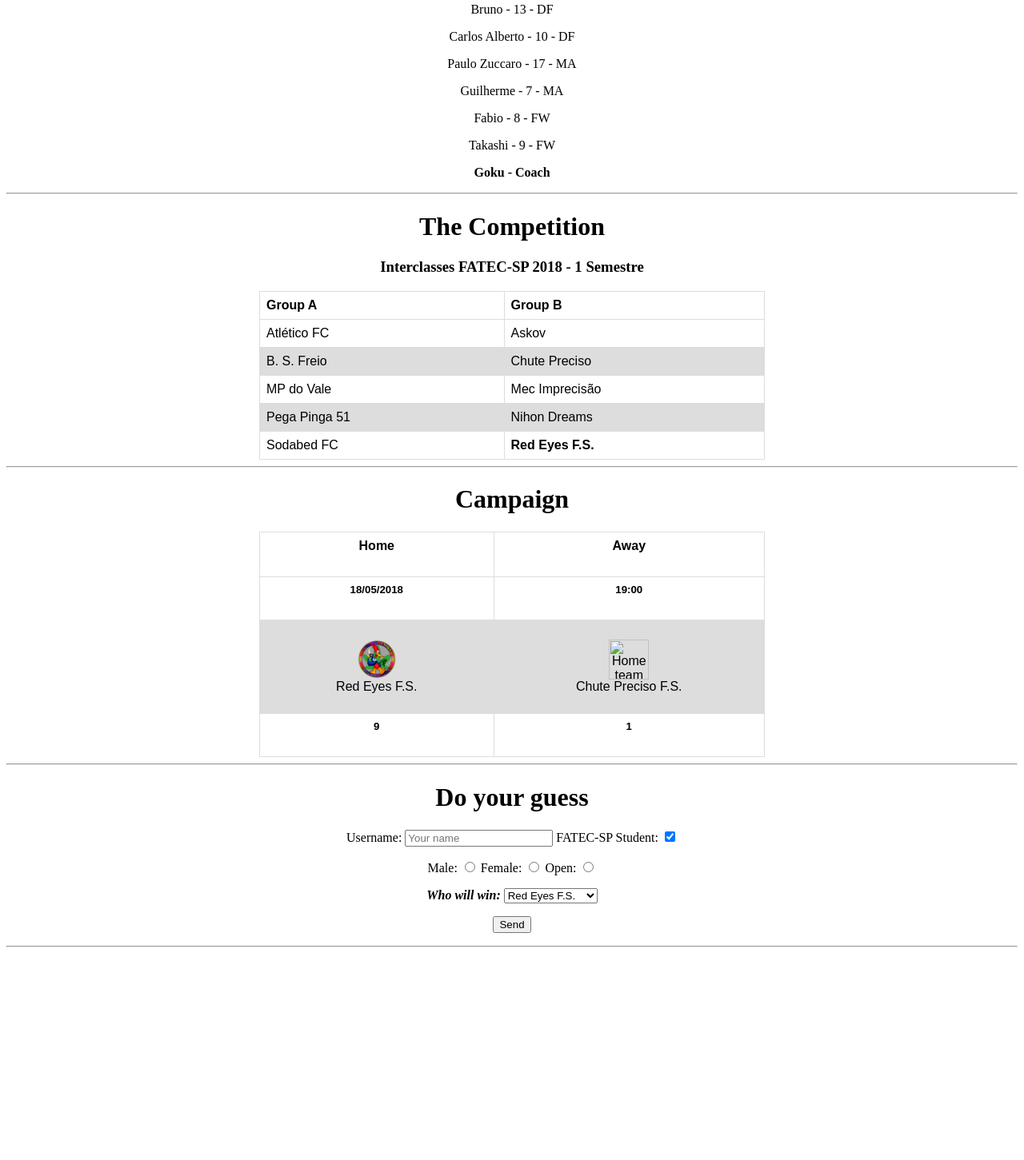
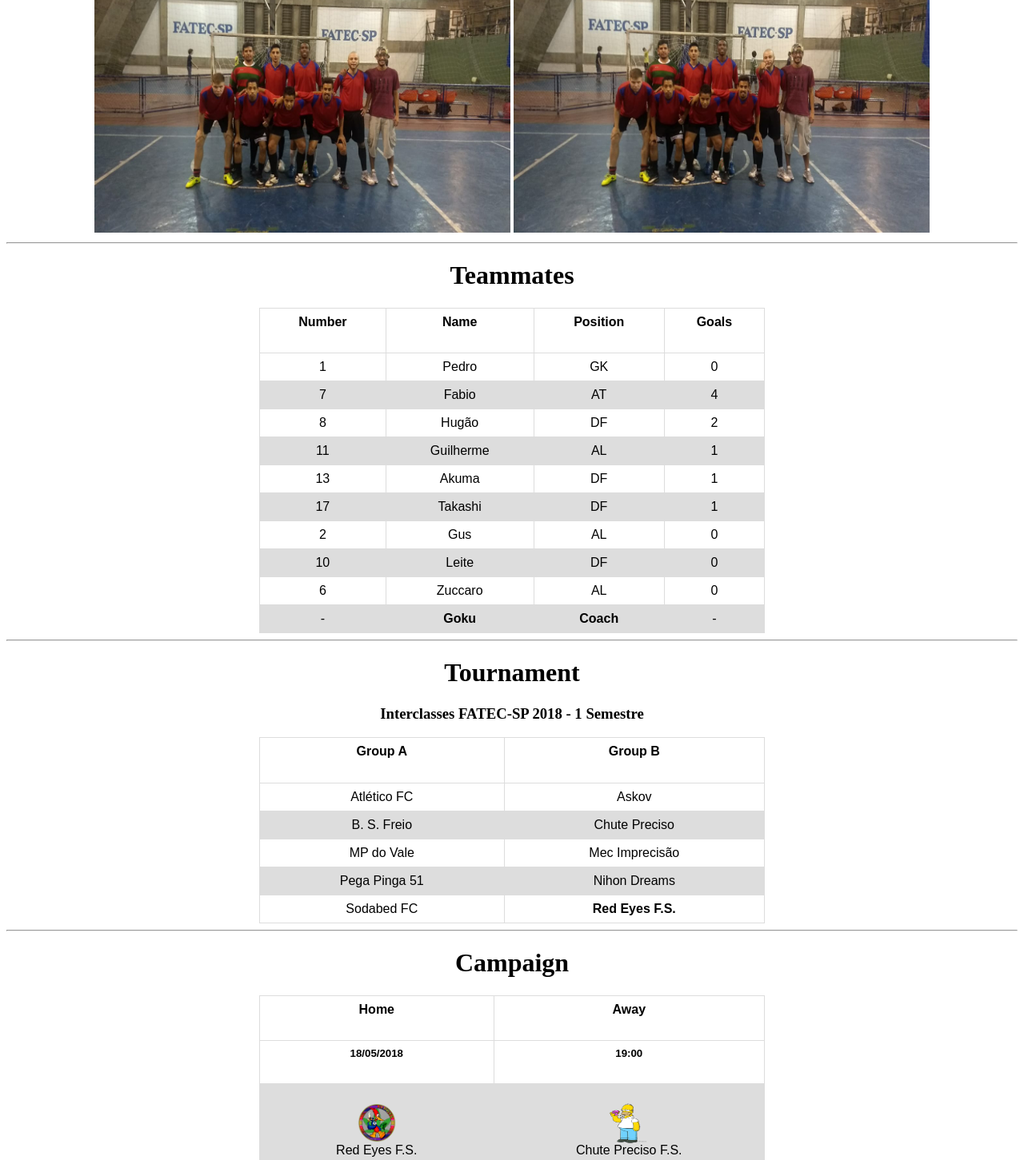
Before and after one commit to BrunoVianaSP/Web2.0Course, a plain HTML site: page 1-html/challenge-1/redeyesfs.html in a window 1280 px wide. Shown: the part 471-1922 px from the top of the page at 80% size. Before the commit the page ends 1664 px from the top, so only its background shows below. Drawn offline with Linux system fonts and the light colour scheme.

Commit message:
Done challenge

```diff
--- a/1-html/challenge-1/redeyesfs.html
+++ b/1-html/challenge-1/redeyesfs.html
@@ -12,7 +12,7 @@
 
             td, th {
                 border: 1px solid #dddddd;
-                text-align: left;
+                text-align: center;
                 padding: 8px;
             }
 
@@ -27,20 +27,115 @@
 
     <body>
         <div align="center">
-            <h1><strong>Red Eyes F.S.</strong></h1>
-            <img id="top" src="redeyesfs.png" width="150" height="150">
+            <figure align="center">
+                <img src="redeyesfs.png" alt="Home team" width="200" height="200"/>
+                <figcaption><h1><strong>Red Eyes F.S.</strong></h1></figcaption>
+            </figure>
+
+            <div width="50%">
+                <p>The team was founded by a student group, a year before start playing, in a different conversation in <em>04-20-2017</em> while the group was studying at Fatec-SP.</p>
+            </div>
         </div>
 
         <hr>
 
 
-
-
+        <div align="center">
+            <h1 ><strong>Gallery</strong></h1>
+            <img src="img1.jpg" alt="Primeira" width="520" height="350"/>
+            <img src="img2.jpg" alt="Segunda" width="520" height="350"/>
+        </div>
+        <hr>
 
 
         <div align="center">
-            <h1><strong>The Team</strong></h1>
-            <p>The team was founded by Bruno Viana and Carlos Alberto a year before start playing in a conversation in <em>04-20-2017</em> while the were studying at Fatec-SP. Since then the team has become popular at the college by your teammates the were very know for their soccer abilities even before they could play a match together.</p>
+
+            <h1 ><strong>Teammates</strong></h1>
+
+            <table>
+                <thead>
+                    <tr>
+                        <th><h4>Number</h4></th>
+                        <th><h4>Name</h4></th>
+                        <th><h4>Position</h4></th>
+                        <th><h4>Goals</h4></th>
+                    </tr>
+                </thead>
+                <tbody>
+                    <tr>
+                        <td>1</td>
+                        <td>Pedro</td>
+                        <td>GK</td>
+                        <td>0</td>
+                    </tr>
+
+                    <tr>
+                        <td>7</td>
+                        <td>Fabio</td>
+                        <td>AT</td>
+                        <td>4</td>
+                    </tr>
+
+                    <tr>
+                        <td>8</td>
+                        <td>Hugão</td>
+                        <td>DF</td>
+                        <td>2</td>
+                    </tr>
+
+                    <tr>
+                        <td>11</td>
+                        <td>Guilherme</td>
+                        <td>AL</td>
+                        <td>1</td>
+                    </tr>
+
+                    <tr>
+                        <td>13</td>
+                        <td>Akuma</td>
+                        <td>DF</td>
+                        <td>1</td>
+                    </tr>
+
+                    <tr>
+                        <td>17</td>
+                        <td>Takashi</td>
+                        <td>DF</td>
+                        <td>1</td>
+                    </tr>
+
+                    <tr>
+                        <td>2</td>
+                        <td>Gus</td>
+                        <td>AL</td>
+                        <td>0</td>
+                    </tr>
+
+                    <tr>
+                        <td>10</td>
+                        <td>Leite</td>
+                        <td>DF</td>
+                        <td>0</td>
+                    </tr>
+
+                    <tr>
+                        <td>6</td>
+                        <td>Zuccaro</td>
+                        <td>AL</td>
+                        <td>0</td>
+                    </tr>
+
+                    <tr>
+                        <td>-</td>
+                        <td><strong>Goku</strong></td>
+                        <td><strong>Coach</strong></td>
+                        <td>-</td>
+                    </tr>
+
+                </tbody>
+            </table>
+
+
             <hr>
 
 
@@ -48,31 +143,14 @@
 
 
 
-
-            <h1 ><strong>The Teammates</strong></h1>
-            <p>The original teammates are:</p>
-            <p>Bruno - 13 - DF</p>
-            <p>Carlos Alberto - 10 - DF</p>
-            <p>Paulo Zuccaro - 17 - MA</p>
-            <p>Guilherme - 7 - MA</p>
-            <p>Fabio - 8 - FW</p>
-            <p>Takashi - 9 - FW</p>
-            <p><strong>Goku - Coach</strong></p>
-            <hr>
-
-
-
-
-
-
-            <h1><strong>The Competition</strong></h1>
+            <h1><strong>Tournament</strong></h1>
 
             <h3><strong>Interclasses FATEC-SP 2018 - 1 Semestre</strong></h3>
             <table>
                 <thead>
                     <tr>
-                        <th>Group A</th>
-                        <th>Group B</th>
+                        <th><h4>Group A</h4></th>
+                        <th><h4>Group B</h4></th>
                     </tr>
                 </thead>
                 <tbody>
@@ -112,84 +190,50 @@
             <table>
                 <thead>
                     <tr>
-                        <th><h4 align="center">Home</h4></th>
-                        <th><h4 align="center">Away</h4></th>
+                        <th><h4 >Home</h4></th>
+                        <th><h4 >Away</h4></th>
                     </tr>
                 </thead>
                 <tbody>
                     <tr>
-                        <td><h5 align="center">18/05/2018</h5></td>
-                        <td><h5 align="center">19:00</h5></td>
+                        <td><h5 >18/05/2018</h5></td>
+                        <td><h5 >19:00</h5></td>
                     </tr>
                     <tr>
                         <td>
-                            <figure align="center">
+                            <figure >
                                 <img src="redeyesfs.png" alt="Home team" width="50" height="50"/>
                                 <figcaption>Red Eyes F.S.</figcaption>
                             </figure>
                         </td>
 
                         <td>
-                            <figure align="center">
-                                <img src="homer.png" alt="Home team" width="50" height="50"/>
+                            <figure >
+                                <img src="chuteprecisofs.png" alt="Away team" width="50" height="50"/>
                                 <figcaption>Chute Preciso F.S.</figcaption>
                             </figure>
                         </td>
                     </tr>
                     <tr>
-                        <td><h5 align="center">9</h5></td>
-                        <td><h5 align="center">1</h5></td>
+                        <td><h4 >9</h4></td>
+                        <td><h4 >1</h4></td>
                     </tr>
                 </tbody>
             </table>
 
-<!--
-            <figure align="left">
-                <img src="redeyesfs.png" alt="Home team" width="50" height="50"/>
-                <figcaption>Red Eyes F.S.</figcaption>
-            </figure>
-
-            <figure align="right">
-                <img src="homer.png" alt="Home team" width="50" height="50"/>
-                <figcaption>Chute Preciso F.S.</figcaption>
-            </figure>
--->
-<!--
-            <table>
-                <thead>
-                    <tr>
-                        <th>Date</th>
-                        <th>Time</th>
-                        <th>Home</th>
-                        <th>Away</th>
-                    </tr>
-                </thead>
-                <tbody>
-                    <tr>
-                        <td>18/05/2018</td>
-                        <td>19:00</td>
-                        <td>Red Eyes F.S 9 x</td>
-                        <td>1 Chute Preciso</td>
-                    </tr>
-                </tbody>
-            </table>
--->
 
             <hr>
 
 
-
-
-
-
             <h1><strong>Do your guess</strong></h1>
             <form>
-            <p>Username: <input type="text" placeholder="Your name"> FATEC-SP Student: <input type="checkbox" checked></p>
-            Male: <input type="radio" name="gender" value="m">
-            Female: <input type="radio" name="gender" value="f">
-            Open: <input type="radio" name="gender" value="o">
-            <p>
-                <strong><em>Who will win:</em></strong>
+            <p><strong>Username:</strong> <input type="text" placeholder="Your name"></p>
+            <p><strong>FATEC-SP Student:</strong><input type="checkbox"></p>
+
+            <p><strong>Male:</strong><input type="radio" name="gender" value="m">
+            <strong>Female:</strong><input type="radio" name="gender" value="f"></p>
+
+                <p><strong><em>Who will win:</em></strong></p>
                 <select>
                     <option><strong>Red Eyes F.S.</strong></option>
                     <option>Sodabed FC</option>
@@ -204,8 +248,8 @@
                     <option>Atlético FC</option>
 
                 </select>
-            </p>
-            <p><input type="submit" value="Send"></p>
+
+                <p><input type="submit" value="Send"></p>
         </form>
 
         </div>
```
Also changed, not shown: 1-html/challenge-1/chuteprecisofs.png (added), 1-html/challenge-1/img1.jpg (added), 1-html/challenge-1/img2.jpg (added), 1-html/chapter1.html (renamed from 1-html/my-webpage.html).
